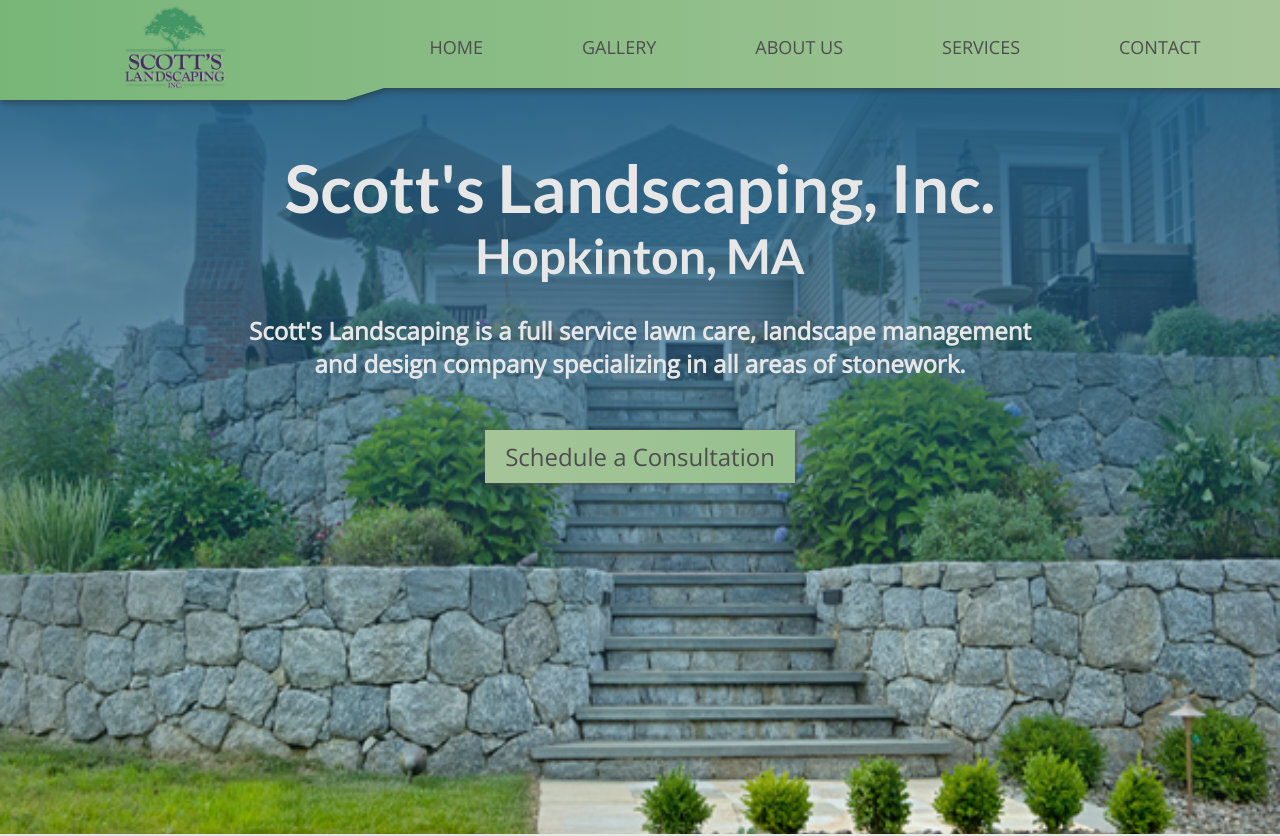
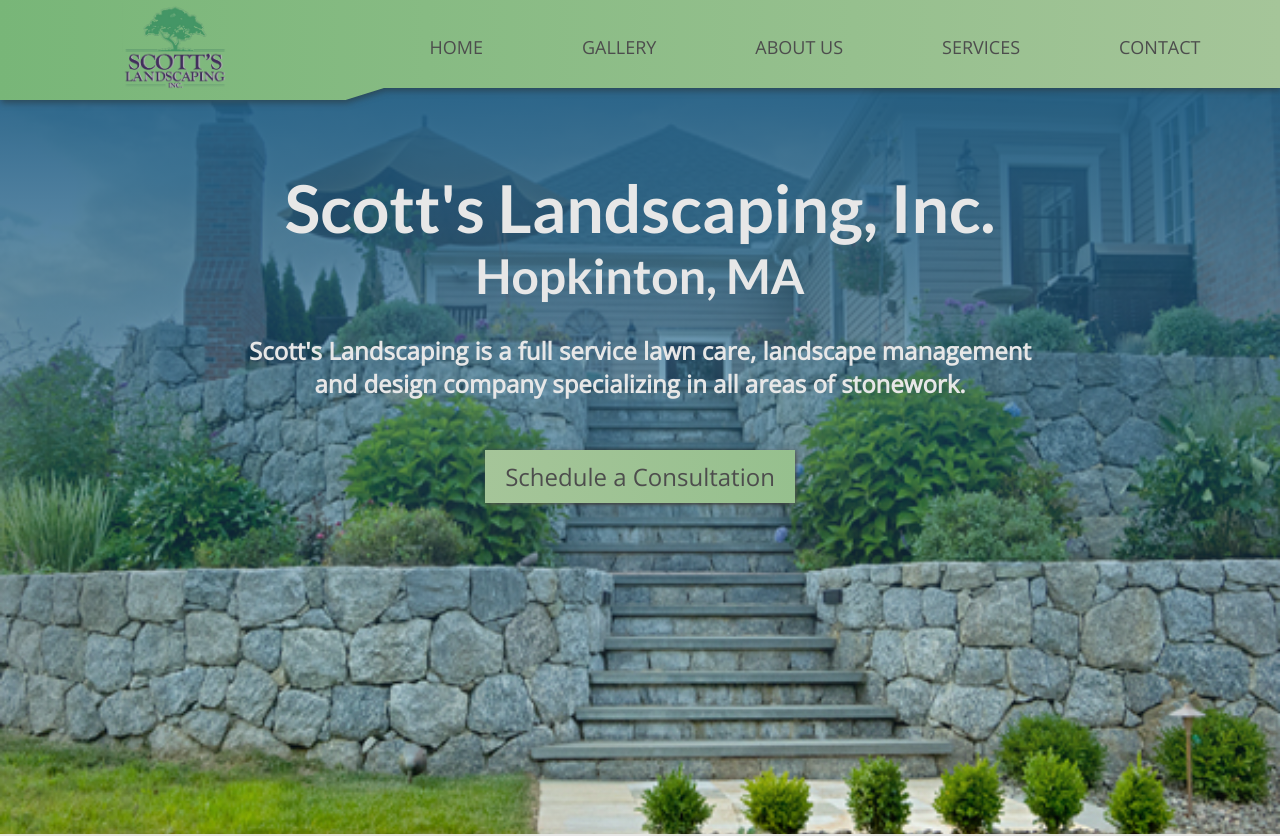
Before and after one commit to cbowman422/scottslandscaping, a React (Create React App) app: page / in a window 1280 px wide. Shown: the top 836 px of the page. Built offline with nearby package versions, Linux system fonts and the light colour scheme.

Commit message:
home margins:

```diff
--- a/src/css/Home.css
+++ b/src/css/Home.css
@@ -19,7 +19,7 @@
 }
 
 .hero-container h1{
-  margin: 20px 0 0 10px;
+  margin: 40px 0 0 10px;
   font-size: 8vw;
   color: var(--white);
   font-family: 'Lato', sans-serif;
@@ -507,7 +507,7 @@
   .hero-container h1{
     font-size: 66px;
     max-width: 900px;
-    margin: 20px auto 0 auto;
+    margin: 40px auto 0 auto;
   }
 
   .hero-container h1 span{
@@ -623,7 +623,7 @@
   .hero-container h1{
     font-size: 66px;
     max-width: 900px;
-    margin: 40px auto 0 auto;
+    margin: 60px auto 0 auto;
   }
 
   .hero-container h1 span{
```
